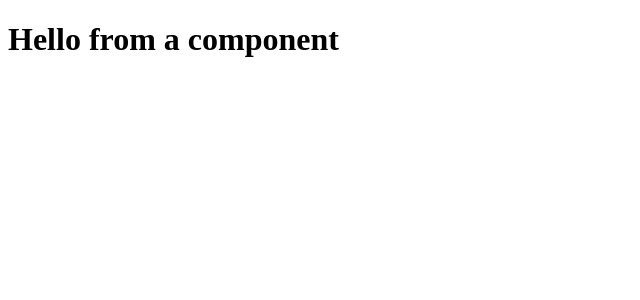
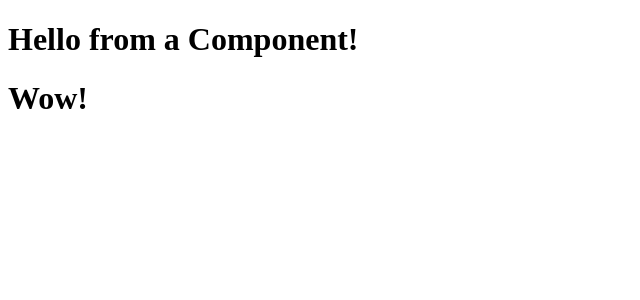
Before and after one commit to ebinivic/REACT, a React (Vite) app in the folder Reactwiz/: page / in a window 1280 px wide. Shown: the top 300 px of the page, without its empty margins (0-640 px from the left). Built offline with nearby package versions, Linux system fonts and the light colour scheme.

Commit message:
third commit

```diff
--- a/Reactwiz/src/components/Hello.jsx
+++ b/Reactwiz/src/components/Hello.jsx
@@ -1,5 +1,10 @@
+
 function Hello() {
-    return <h1>Hello from a component</h1>;
-}
+    return (
+<div>
+    <h1>Hello from a Component!</h1> <h1>Wow!</h1>
+    </div>
+    )
+};
 
 export default Hello;
```
